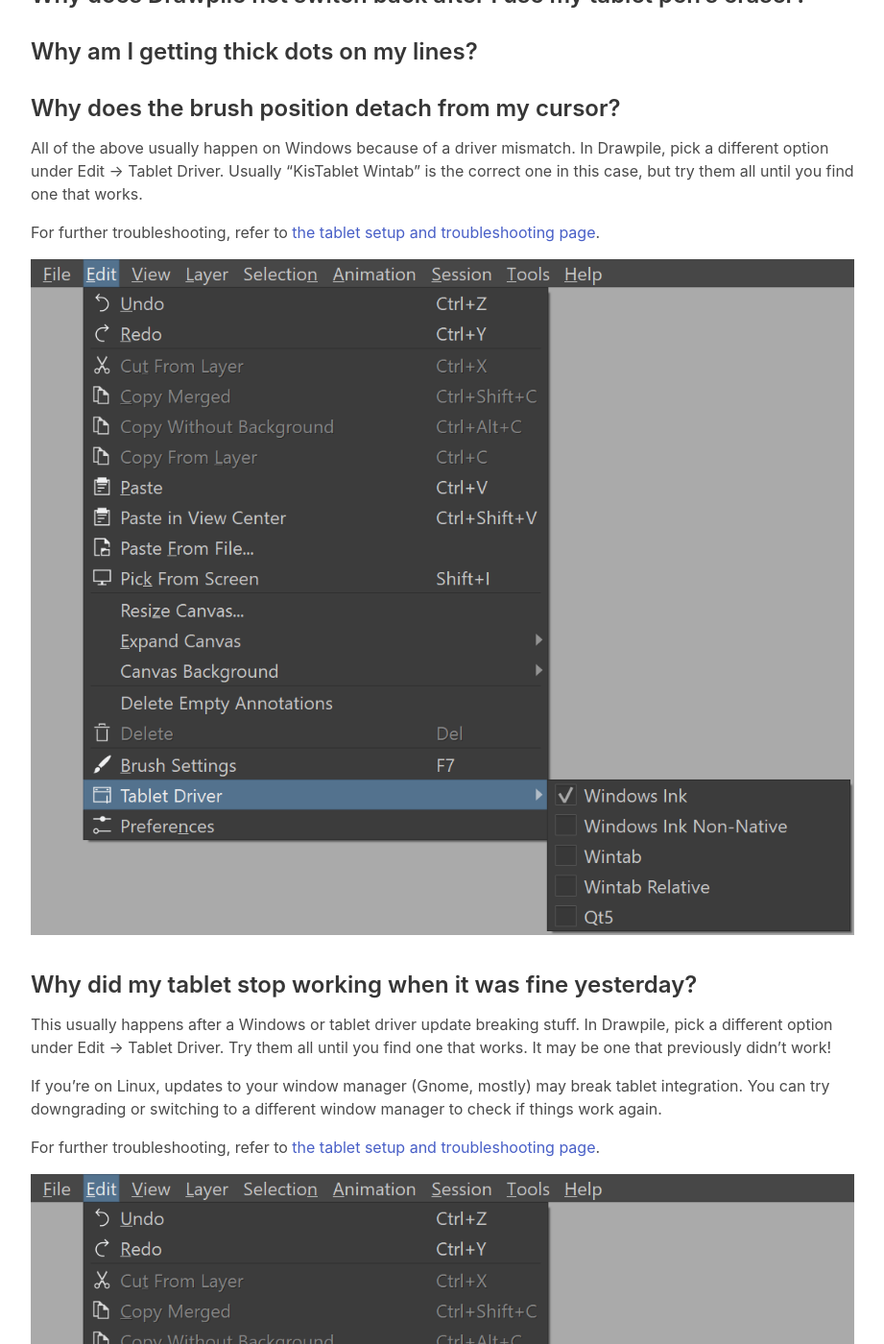
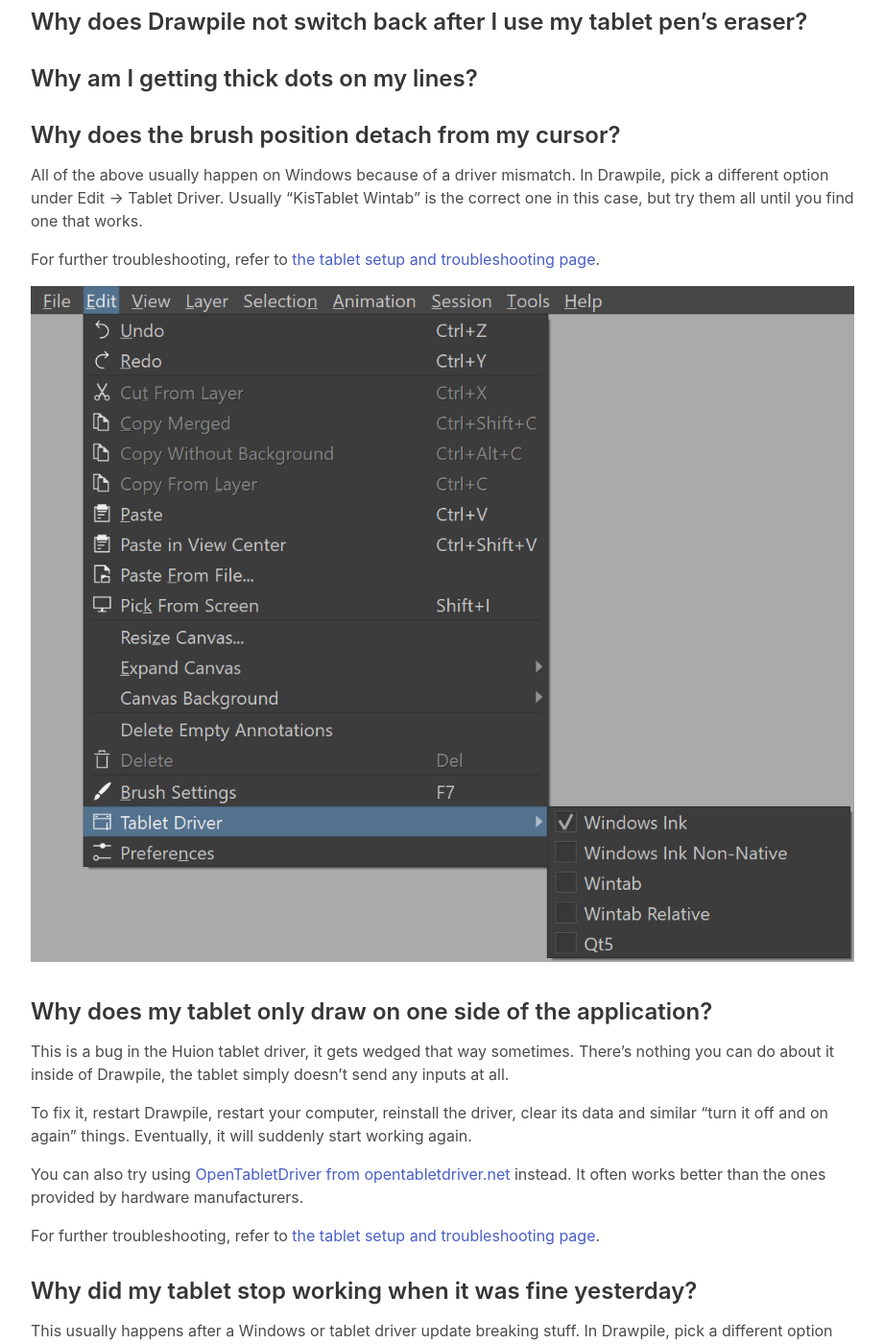
Before and after one commit to drawpile/drawpile.github.io, a Jekyll site: the page built from help/common/faq.markdown, in a window 1280 px wide and 1400 px high, scrolled down 2281 px. Shown: the whole window at 96% size, without its empty margins (32-953 px from the left). Built offline with Jekyll 4.4.1, drawn with Linux system fonts in a browser that asks for light colours; some of the changed text lies outside the part shown.

Commit message:
Add more tablet troubleshooting steps
Including then new fun "half the screen doesn't work" Huion bug and
links to OpenTabletDriver.

```diff
--- a/help/common/faq.markdown
+++ b/help/common/faq.markdown
@@ -33,6 +33,16 @@
 For further troubleshooting, refer to [the tablet setup and troubleshooting page](/help/tech/tablet).
 
 ![Tablet Drivers menu]({{ "/assets/img/help/tabletdriver.webp" | relative_url }})
+
+### Why does my tablet only draw on one side of the application?
+
+This is a bug in the Huion tablet driver, it gets wedged that way sometimes. There's nothing you can do about it inside of Drawpile, the tablet simply doesn't send any inputs at all.
+
+To fix it, restart Drawpile, restart your computer, reinstall the driver, clear its data and similar "turn it off and on again" things. Eventually, it will suddenly start working again.
+
+You can also try using [OpenTabletDriver from opentabletdriver.net](https://opentabletdriver.net/) instead. It often works better than the ones provided by hardware manufacturers.
+
+For further troubleshooting, refer to [the tablet setup and troubleshooting page](/help/tech/tablet).
 
 ### Why did my tablet stop working when it was fine yesterday?
 
--- a/help/tech/tablet.markdown
+++ b/help/tech/tablet.markdown
@@ -52,6 +52,8 @@
 
 If that doesn't work, toggle it back the other way and restart your computer again. It's pretty silly, but some tablets (especially Huion) often suddenly start working if Windows Ink and Wintab are toggled back and forth like this.
 
+You can also try using [OpenTabletDriver from opentabletdriver.net](https://opentabletdriver.net/) instead. It often works better than the ones provided by hardware manufacturers.
+
 If that still doesn't work, come ask for help on Discord, the web chat or GitHub. Take a look at [the help page](https://drawpile.net/help/) for links to those.
 
 ## Linux
```
